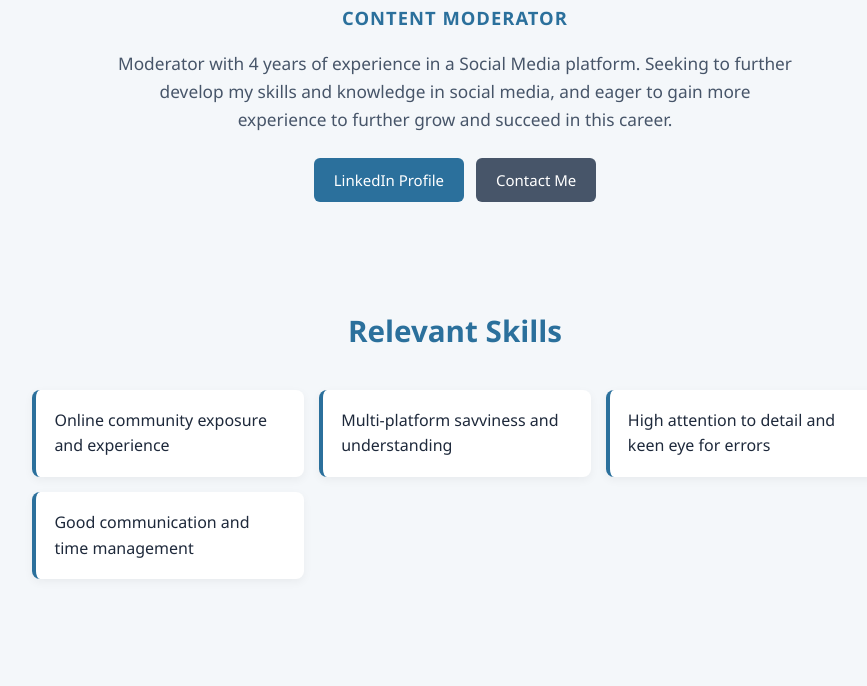
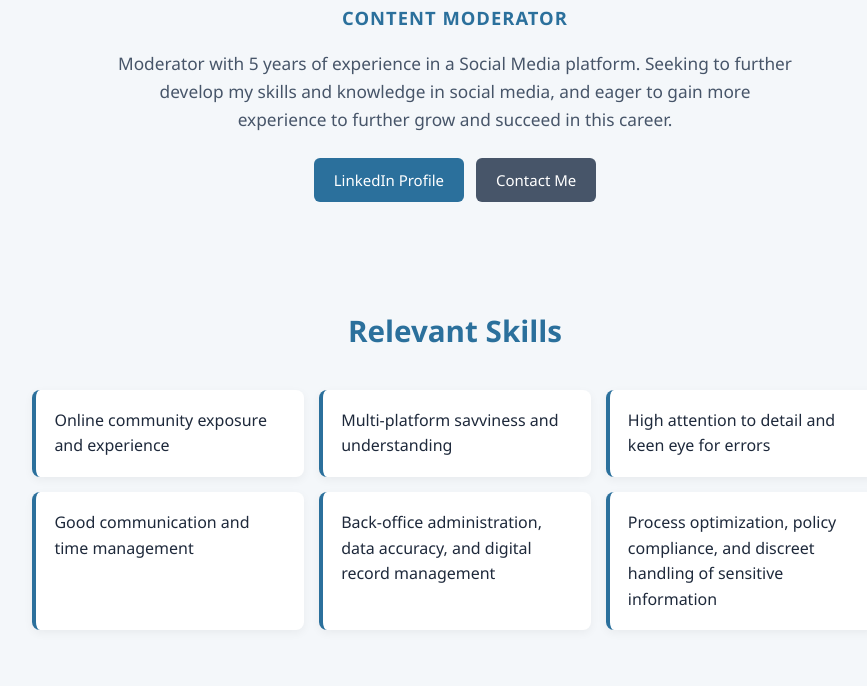
Before and after one commit to nestorsalcedojr/nestorsalcedojr.github.io, a plain HTML site: page nestorsalcedojr.github.io.html in a window 1280 px wide. Shown: the part 375-1061 px from the top of the page, without its empty margins (185-1052 px from the left). Drawn offline with Linux system fonts and the light colour scheme.

Commit message:
Update nestorsalcedojr.github.io.html

```diff
--- a/nestorsalcedojr.github.io.html
+++ b/nestorsalcedojr.github.io.html
@@ -251,7 +251,7 @@
       <h1>Nestor Salcedo Jr</h1>
       <div class="subtitle">Content Moderator</div>
       <p>
-        Moderator with 4 years of experience in a Social Media platform. Seeking to further develop my skills and knowledge in social media, and eager to gain more experience to further grow and succeed in this career.
+        Moderator with 5 years of experience in a Social Media platform. Seeking to further develop my skills and knowledge in social media, and eager to gain more experience to further grow and succeed in this career.
       </p>
       <div class="hero-links">
         <a href="https://linkedin.com" target="_blank" class="btn">LinkedIn Profile</a>
@@ -267,6 +267,8 @@
         <div class="skill-item">Multi-platform savviness and understanding</div>
         <div class="skill-item">High attention to detail and keen eye for errors</div>
         <div class="skill-item">Good communication and time management</div>
+        <div class="skill-item">Back-office administration, data accuracy, and digital record management</div>
+        <div class="skill-item">Process optimization, policy compliance, and discreet handling of sensitive information</div>
       </div>
     </section>
 
@@ -319,7 +321,7 @@
         <div class="card">
           <h3>Bachelor in Music Major in Music Education</h3>
           <div class="org">Unibersidad de Sta. Isabel</div>
-          <div class="date">Degree</div>
+          <div class="date">Undergraduate</div>
         </div>
 
         <div class="card">
```
